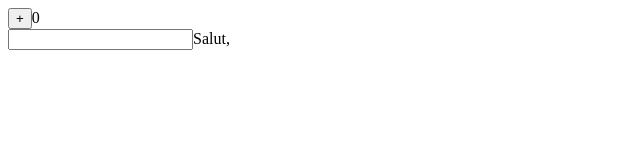
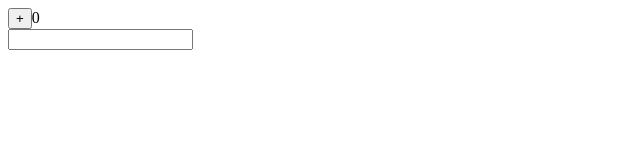
Before and after one commit to andrei-sibisan/holy-grail, a React (Create React App) app: page / in a window 1280 px wide. Shown: the top 160 px of the page, without its empty margins (0-640 px from the left). Built offline with nearby package versions, Linux system fonts and the light colour scheme.

Commit message:
added conditional rendering for greeting

```diff
--- a/src/components/Greeting.jsx
+++ b/src/components/Greeting.jsx
@@ -4,7 +4,7 @@ export default function Greeting() {
   return (
     <>
       <input onChange={(text) => setName(text.target.value)} />
-      <span>Salut, {name}</span>
+      {Boolean(name.length) && <span>Salut, {name}</span>}
     </>
   );
 }
```
